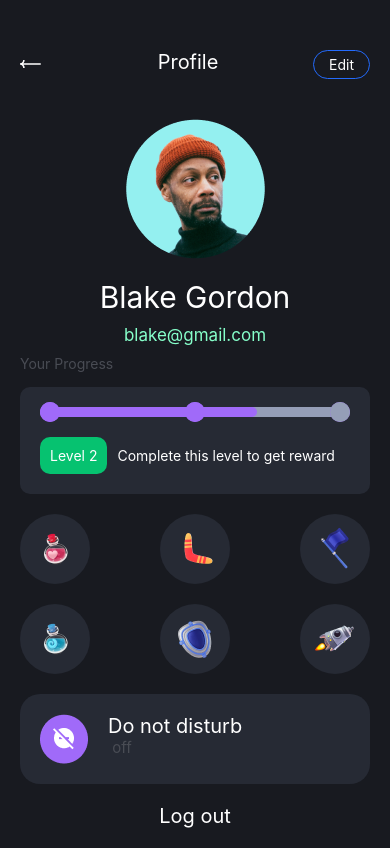
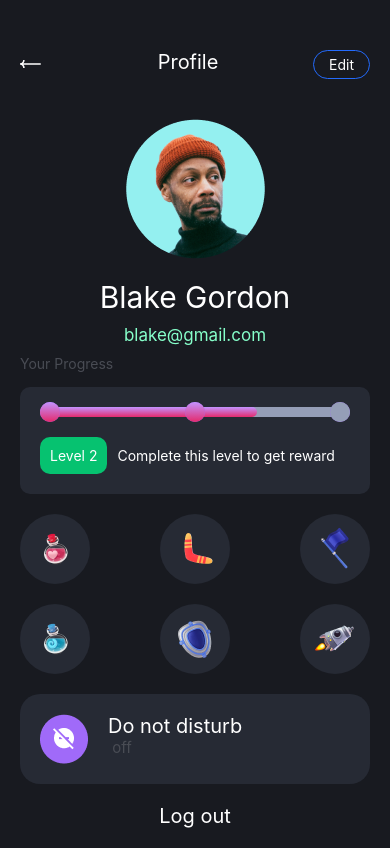
Before and after one commit to Asad373/TCF, a React Native app: screen /profile in a window 390 px wide. Built offline with nearby package versions, Linux system fonts and the light colour scheme.

Commit message:
IOs and Andorid Issues fixed

```diff
--- a/components/EditProfileField.js
+++ b/components/EditProfileField.js
@@ -24,7 +24,7 @@ const EditField = ({hint, type ,onVlaueChnaged, multilieflag, fontSizePx, isNull
     <View style={[isNull?styles.inputContainerInnerError:styles.inputContainerInner]}>
       <TextInput
         style={[styles.input, {fontSize:fontSizePx}]}
-        placeholderTextColor={Colors.white}
+        placeholderTextColor={Colors.gray}
         fontSize={fontSizePx}
         placeholder={hint}
         value={text}
--- a/components/ProgressCard.js
+++ b/components/ProgressCard.js
@@ -1,5 +1,6 @@
 import { View, Text, StyleSheet} from "react-native";
 import Colors from "../colors/Color";
+import { LinearGradient } from "expo-linear-gradient";
 
 const ProgressCard = ()=>{
   return(
@@ -17,15 +18,16 @@ const ProgressCard = ()=>{
         </View>
 
         <View style = {cardStyle.circleGroupeB}>
-        <View style= {cardStyle.circle}>
-       </View>
-       <View style= {cardStyle.circle}>
-       </View>
-       <View style= {cardStyle.circleA}>
+        <LinearGradient colors={['#C393FF', '#E42A6C']}  style= {cardStyle.circle}>
+       </LinearGradient>
+       <LinearGradient colors={['#C393FF', '#E42A6C']}  style= {cardStyle.circle}>
+       </LinearGradient>
+       <View  style= {cardStyle.circleA}>
        </View>
         </View>
-        <View style = {cardStyle.mainBarConatinerB}></View>
+        <LinearGradient  colors={['#C393FF', '#E42A6C']}  style = {cardStyle.mainBarConatinerB}></LinearGradient>
       </View>
+
       <View style = {cardStyle.subContainer}>
 
         <Text style = {cardStyle.levelBadge}>Level 2</Text>
@@ -49,11 +51,13 @@ const cardStyle = StyleSheet.create({
         backgroundColor:Colors.extraColor
     },
     mainBarConatinerB:{
+      position:"relative",
         height:10,
         borderRadius:20,
         marginTop:-15,
         width:"70%",
-        backgroundColor:Colors.purple
+        backgroundColor:Colors.purple,
+        zIndex:-100
     },
    circle:{
     width:20,
@@ -72,6 +76,7 @@ const cardStyle = StyleSheet.create({
     flexDirection:'row',
     justifyContent:'space-between',
     marginTop:-15,
+    zIndex:100
    }
  ,
    circleA:{
--- a/package.json
+++ b/package.json
@@ -16,6 +16,7 @@
     "@react-navigation/stack": "^6.3.21",
     "expo": "~50.0.6",
     "expo-av": "~13.10.5",
+    "expo-linear-gradient": "~12.7.2",
     "expo-status-bar": "~1.11.1",
     "expo-updates": "~0.24.10",
     "react": "18.2.0",
--- a/screens/Profile.js
+++ b/screens/Profile.js
@@ -62,7 +62,14 @@ const Profile = () => {
               </View>
             </View>
           </View>
-          <TouchableOpacity style={profileStyle.logoutContainer} >
+          <TouchableOpacity style={profileStyle.logoutContainer} onPress={()=>{
+              Navigator.reset({
+                index: 0, // Reset the stack to the first screen
+                routes: [{ name: 'login' }], // Navigate to the NewScreen
+              });
+
+          }}
+            >
             <Text style={profileStyle.logoutHeading}>Log out</Text>
           </TouchableOpacity>
         </View>
--- a/screens/Registration.js
+++ b/screens/Registration.js
@@ -39,9 +39,17 @@ const Register = () => {
 
   const passCallback = (value) =>{
     setPass(value);
+    if(password == confirmPass){
+      setPassNull(false)
+      setConfirmNull(false)
+    }
   }
 const confirmCallback = (value) =>{
   setConfirmPass(value);
+  if(password == confirmPass){
+    setPassNull(false)
+    setConfirmNull(false)
+  }
 }
 
   const continueTo = ()=>{
--- a/screens/Results.js
+++ b/screens/Results.js
@@ -57,9 +57,7 @@ const Results = () => {
       <ScrollView style={{ display: "flex", flexDirection: "column" }}>
         <View style={examModuleStyle.subContainer}>
           <View style={ssStyle.actionBar}>
-            <TouchableOpacity style={ssStyle.backButton} onPress={()=>{Navigator.goBack()}}>
-              <Image source={require("../img/back.png")} />
-            </TouchableOpacity>
+
             <View style={ssStyle.heading}>
               <Text style={[ssStyle.textColor, { fontSize: 18 }]}>Results</Text>
             </View>
--- a/screens/WrittenExpResult.js
+++ b/screens/WrittenExpResult.js
@@ -29,9 +29,7 @@ const WrittenExpResult = () => {
       <ScrollView style={{ display: "flex", flexDirection: "column" }}>
         <View style={examModuleStyle.subContainer}>
           <View style={ssStyle.actionBar}>
-            <TouchableOpacity style={ssStyle.backButton} onPress={()=>{Navigator.goBack()}}>
-              <Image source={require("../img/back.png")} />
-            </TouchableOpacity>
+
             <View style={ssStyle.heading}>
               <Text style={[ssStyle.textColor, { fontSize: 18 }]}>Written Exp Result</Text>
             </View>
```
Also changed, not shown: 1 other file (tests, documents, lock files or other folders).
